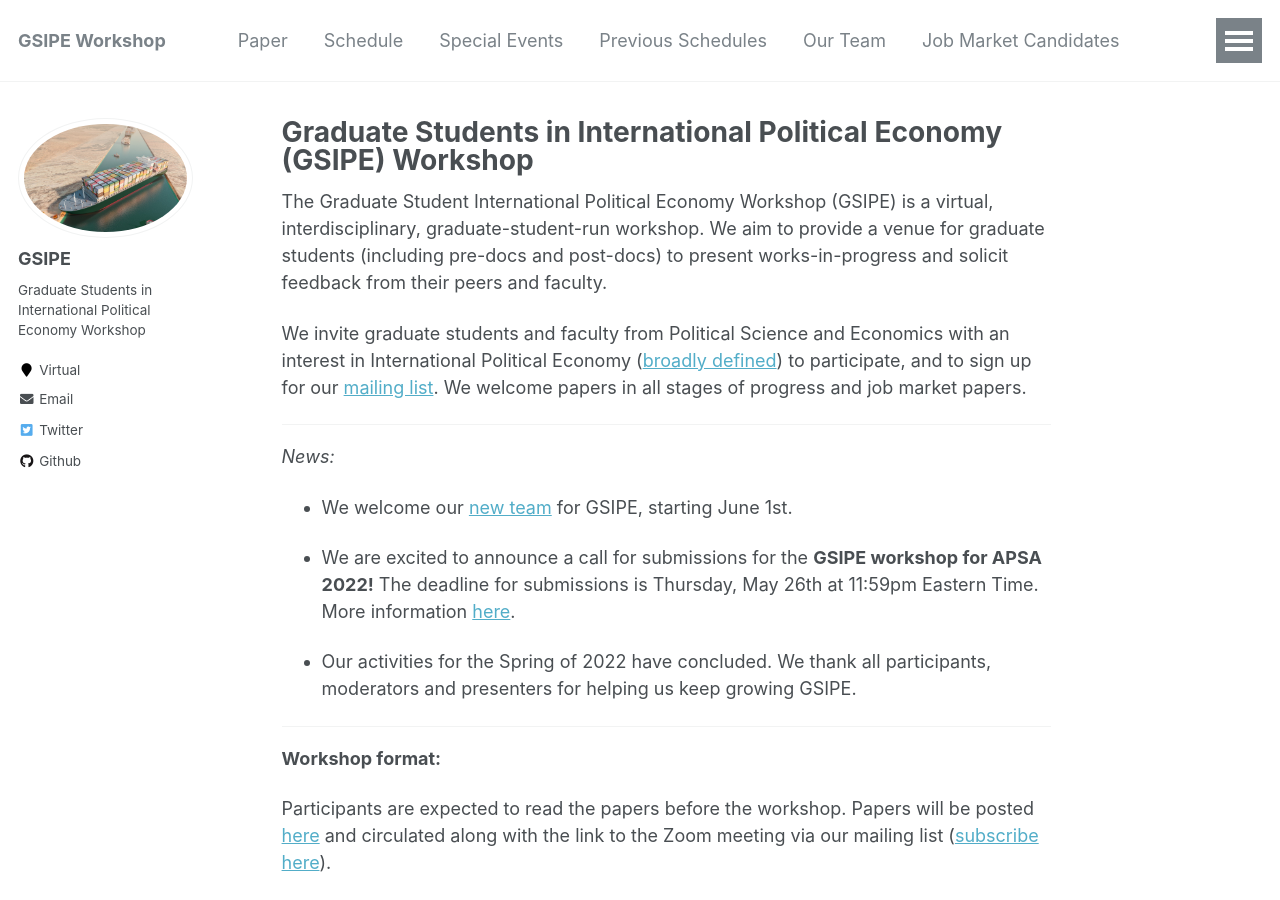
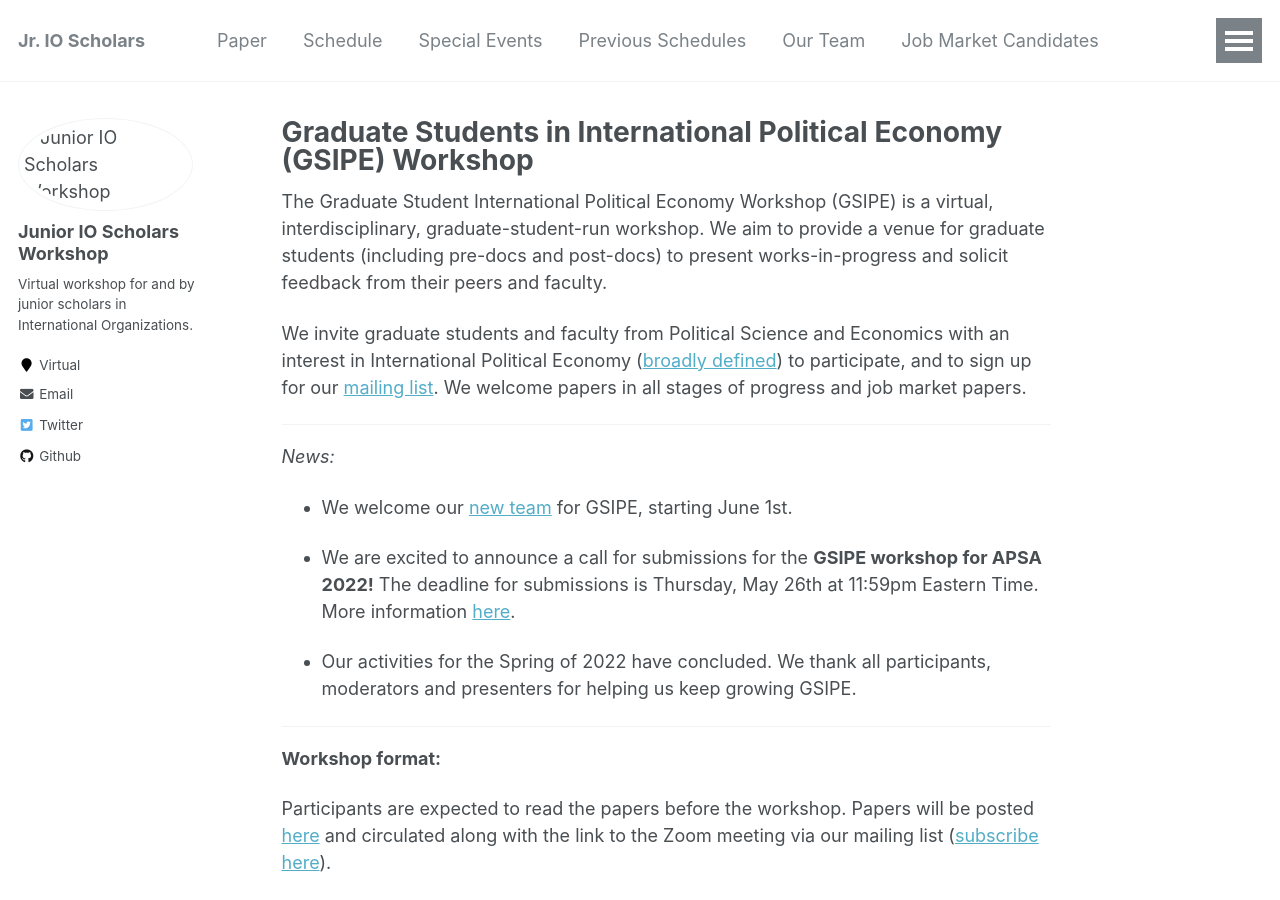
Before and after one commit to IO-workshop/IO-workshop.github.io, a Jekyll site: the page built from _pages/about.md, in a window 1280 px wide and 900 px high. Built offline with Jekyll 4.4.1, drawn with Linux system fonts in a browser that asks for light colours; comment, search, counter and statistics services are not loaded.

Commit message:
update various attributes of main page

```diff
--- a/_config.yml
+++ b/_config.yml
@@ -7,13 +7,13 @@
 
 # Site Settings
 locale                   : "en-US"
-title                    : "GSIPE Workshop"
+title                    : "Jr. IO Scholars"
 title_separator          : "-"
 name                     : &name "Graduate Student International Political Economy Workshop"
-description              : &description "Virtual workshop for and by graduate students in international political economy."
+description              : &description "Virtual workshop for and by junior scholars in International Organizations."
 url                      : https://gsipe-workshop.github.io # the base hostname & protocol for your site e.g. "https://mmistakes.github.io"
 baseurl                  : "" # the subpath of your site, e.g. "/blog"
-repository               : "gsipe-workshop/gsipe-workshop.github.io"
+repository               : "IO-workshop/IO-workshop.github.io.github.io"
 teaser                   :  # filename of teaser fallback teaser image placed in /images/, .e.g. "500x300.png"
 breadcrumbs              : false # true, false (default)
 words_per_minute         : 160
@@ -80,14 +80,14 @@ analytics:
 
 # Site Author
 author:
-  name             : "GSIPE"
-  avatar           : evergiven.jpeg
-  bio              : "Graduate Students in International Political Economy Workshop"
+  name             : "Junior IO Scholars Workshop"
+  avatar           : jr_IOscholars.png
+  bio              : "Virtual workshop for and by junior scholars in International Organizations."
   location         : "Virtual"
   employer         :
   pubmed           :
   googlescholar    :
-  email            : "gsipe.workshop@gmail.com"
+  email            : "jr.ioscholars@gmail.com"
   researchgate     :  # example: "https://www.researchgate.net/profile/yourprofile"
   uri              :
   bitbucket        :
@@ -96,7 +96,7 @@ author:
   flickr           :
   facebook         :
   foursquare       :
-  github           : "gsipe-workshop"
+  github           : "IO-workshop"
   google_plus      :
   keybase          :
   instagram        :
@@ -109,7 +109,7 @@ author:
   stackoverflow    : # http://stackoverflow.com/users/123456/username
   steam            :
   tumblr           :
-  twitter          : "gradstudent_ipe"
+  twitter          : "jr_IOscholars"
   vine             :
   weibo            :
   xing             :
```
